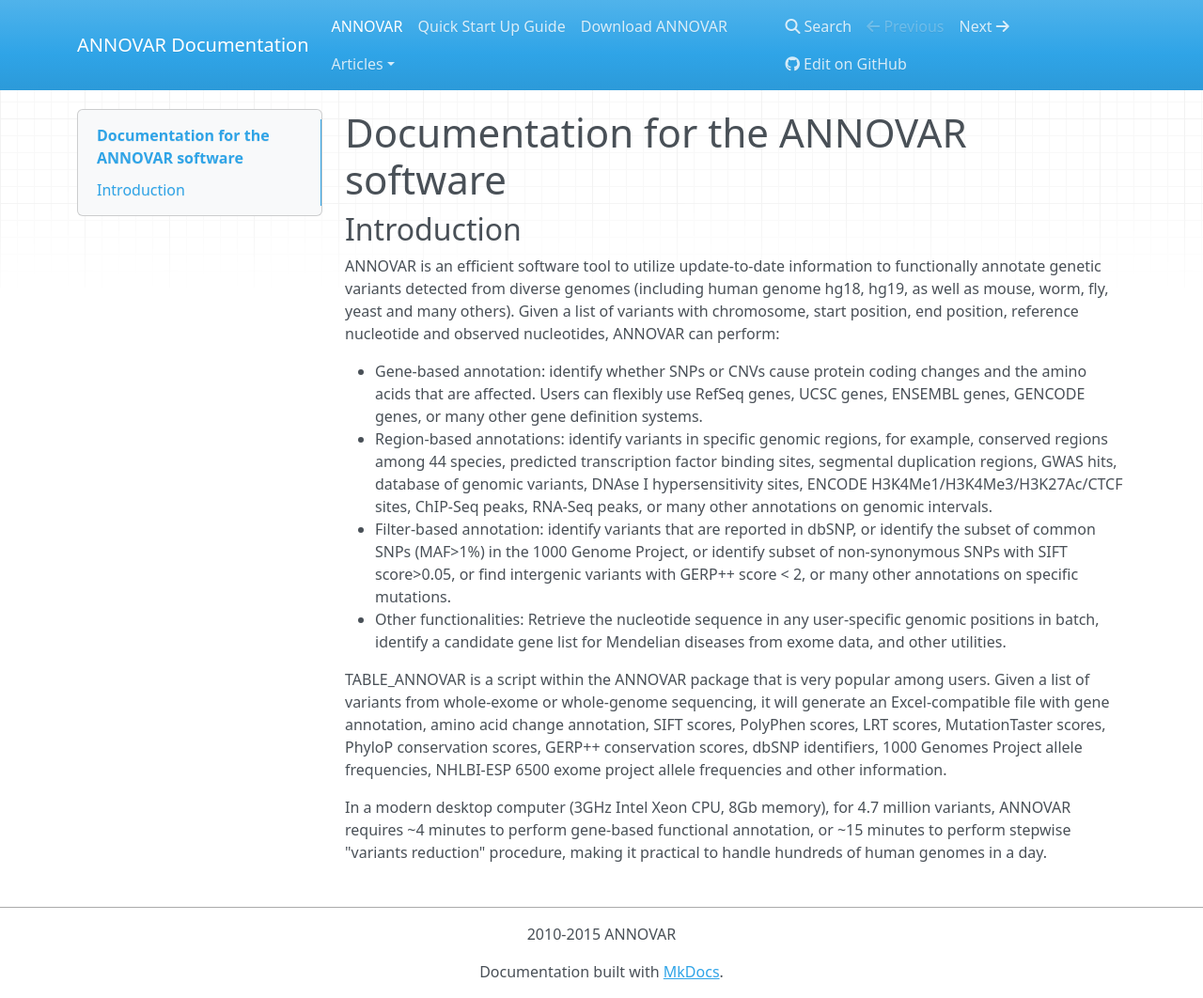
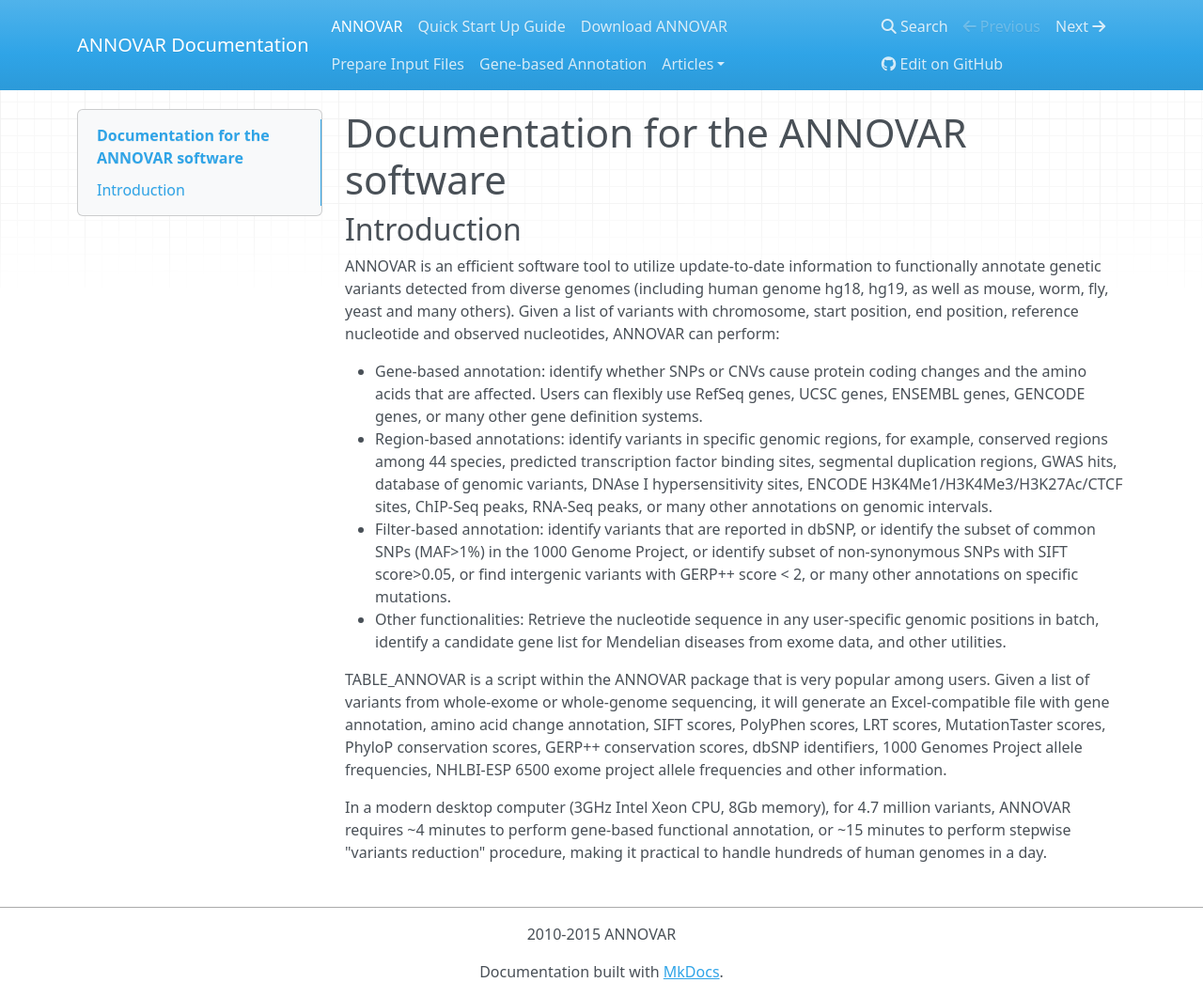
Before and after one commit to WGLab/doc-ANNOVAR, an MkDocs documentation site: the page built from docs/index.md, in a window 1280 px wide and 1062 px high. Shown: the whole window at 94% size. Built offline with MkDocs 1.6.1, drawn with Linux system fonts in a browser that asks for light colours; nearby versions of some CDN libraries; old or Windows-style settings are respelled for this version of MkDocs.

Commit message:
Updated mkdocs.yml

```diff
--- a/mkdocs.yml
+++ b/mkdocs.yml
@@ -19,8 +19,8 @@ pages:
 - ['index.md', 'ANNOVAR']
 - ['startup.md', 'Quick Start Up Guide']
 - ['download.md', 'Download ANNOVAR']
-#- ['input.md', 'Prepare Input Files']
-#- ['gene.md', 'Gene-based Annotation']
+- ['input.md', 'Prepare Input Files']
+- ['gene.md', 'Gene-based Annotation']
 #- ['region.md', 'Region-based Annotation']
 #- ['filter.md', 'Filter-based annotation']
 #- ['accessory.md', 'Using Accessary Programs']
```
